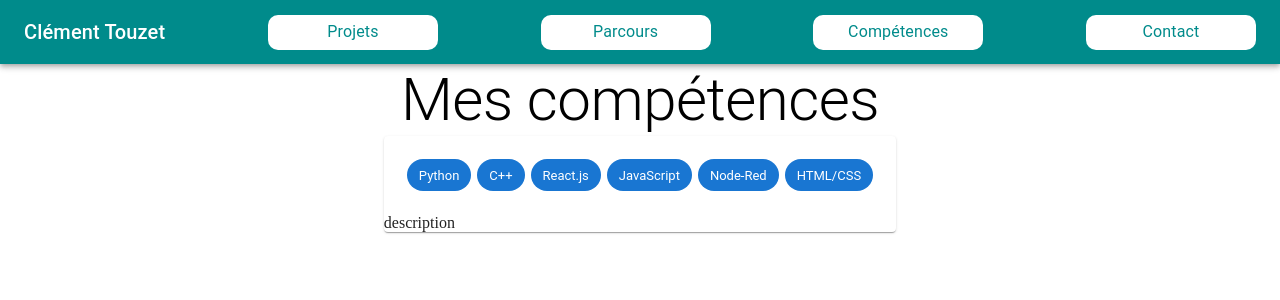
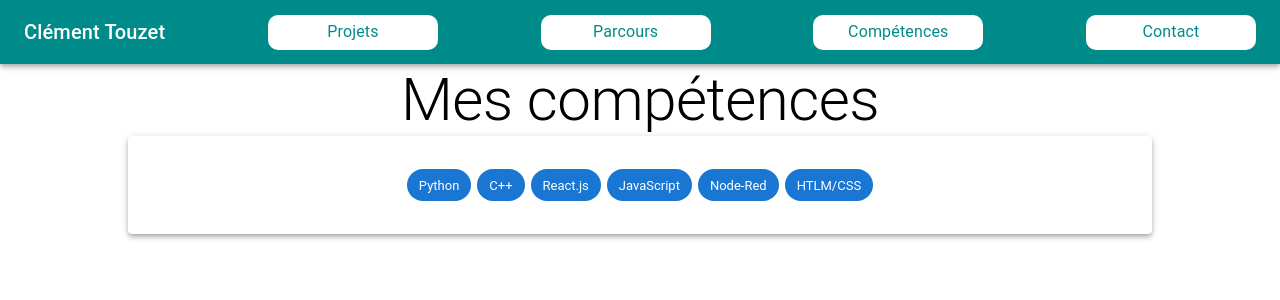
Before and after one commit to clement-touzet/Portfolio, a React (Create React App) app: page /mes-competences in a window 1280 px wide. Shown: the top 300 px of the page. Built offline with nearby package versions, Linux system fonts and the light colour scheme.

Commit message:
chips competences fini

```diff
--- a/src/components/competences/Competence.js
+++ b/src/components/competences/Competence.js
@@ -9,7 +9,7 @@
         <Box sx={{
             margin:"3px"
         }}>
-            <Chip color="primary" label={competence} onClick={handleClickChip(competence)} />
+            <Chip color="primary" label={competence} onClick={() =>handleClickChip(competence)} />
         </Box>
     );
 
--- a/src/components/competences/Competences.js
+++ b/src/components/competences/Competences.js
@@ -1,26 +1,39 @@
 import { Box, Paper } from "@mui/material";
 import React from "react";
+import { useState } from "react";
 import Competence from "./Competence";
-import DescriptionCompetence from "./DescriptionCompetence";
+import Python from "./descriptions/Python";
 
 const Competences = () => {
+  const [selectedSkill,setSelectedSkill] = useState(<></>)
+  const langages = {
+    python: { name: "Python", component: (<Python />) },
+    cpp: { name: "C++", component: (<Box />) },
+    reactJs: { name: "React.js", component: (<Box />) },
+    javascript: { name: "JavaScript", component: (<Box />) },
+    nodeRed: { name: "Node-Red", component: (<Box />) },
+    htmlCss: { name: "HTLM/CSS", component: (<Box />) },
+  };
   const competences = [
-    "Python",
-    "C++",
-    "React.js",
-    "JavaScript",
-    "Node-Red",
-    "HTML/CSS",
+    langages.python.name,
+    langages.cpp.name,
+    langages.reactJs.name,
+    langages.javascript.name,
+    langages.nodeRed.name,
+    langages.htmlCss.name,
   ];
 
-
-const handleClickChip = (competence) => {
-    return competence;
-}
+  const handleClickChip = (competence) => {
+    for (const langage in langages) {
+      if (langages[langage].name === competence) {
+        setSelectedSkill(langages[langage].component)
+      }
+    }
+  };
 
   return (
-    <Box>
-      <Paper>
+    <Box sx={{width:"80%"}}>
+      <Paper elevation={4} sx={{padding : "10px"}}>
         <Box
           sx={{
             display: "flex",
@@ -32,13 +45,15 @@
         >
           {competences.map((competence) => {
             return (
-              <>
-                <Competence competence={competence} handleClickChip={handleClickChip}/>
-              </>
+                <Competence
+                  key={competence}
+                  competence={competence}
+                  handleClickChip={handleClickChip}
+                />
             );
           })}
         </Box>
-        <DescriptionCompetence />
+        {selectedSkill}
       </Paper>
     </Box>
   );
--- a/src/components/competences/DescriptionCompetence.js
+++ /dev/null
@@ -1,11 +0,0 @@
-import React from 'react';
-
-const DescriptionCompetence = () => {
-    return (
-        <div>
-            description
-        </div>
-    );
-};
-
-export default DescriptionCompetence;
--- /dev/null
+++ b/src/components/competences/descriptions/Python.js
@@ -0,0 +1,14 @@
+import { Box, Typography } from '@mui/material';
+import React from 'react';
+
+const Python = () => {
+    return (
+        <Box>
+            <Typography variant="h3">Space invader</Typography>
+            <Typography>En 2020, pour mon projet de fin d&apos;année j&apos;ai reproduit en groupe de 3 le jeu space invader.
+            </Typography>
+        </Box>
+    );
+};
+
+export default Python;
```
